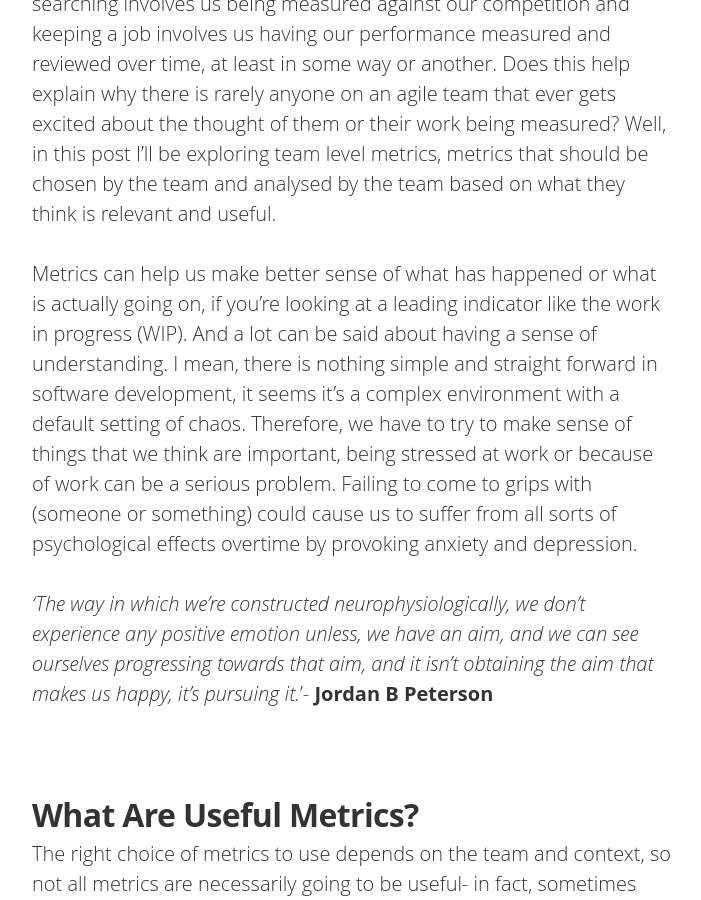
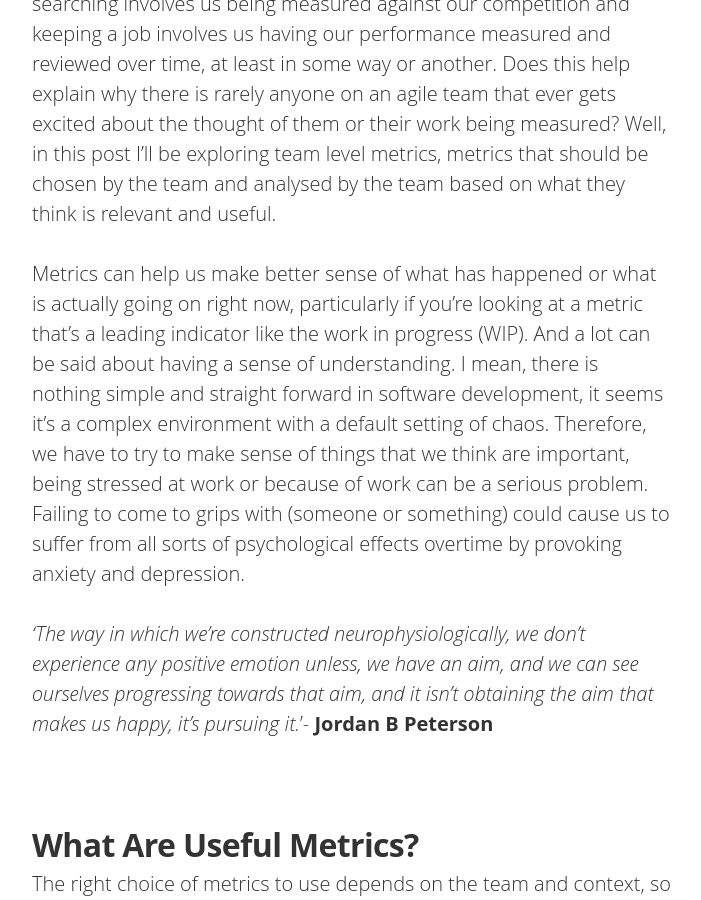
Before and after one commit to IamJackReed/JackReed, a Jekyll site: the page built from _posts/2018-02-27-defining-agile-team-metrics.md, in a window 1280 px wide and 900 px high, scrolled down 2561 px. Shown: the whole window, without its empty margins (288-989 px from the left). Built offline with Jekyll 4.4.1, drawn with Linux system fonts in a browser that asks for light colours; nearby versions of some CDN libraries; some web fonts are replaced; comment, search, counter and statistics services are not loaded.

Commit message:
Update 2018-02-27-defining-agile-team-metrics.md

```diff
--- a/_posts/2018-02-27-defining-agile-team-metrics.md
+++ b/_posts/2018-02-27-defining-agile-team-metrics.md
@@ -28,7 +28,7 @@ For a software company that has teams with the odd certified ScrumMaster, Produc
 The thought of being watched by someone or measured in some way, I think, it's safe to say that a certain amount fear, or at least the feeling of slight apprehension can be found in all of us. Perhaps this derives from our childhood when our parents or primary care givers first start looking over us, observing us and our behaviour and teaching us right from wrong. As children in school we are measured by our grades, job searching involves us being measured against our competition and keeping a job involves us having our performance measured and reviewed over time, at least in some way or another. Does this help explain why there is rarely anyone on an agile team that ever gets excited about the thought of them or their work being measured? Well, in this post I'll be exploring team level metrics, metrics that should be chosen by the team and analysed by the team based on what they think is relevant and useful.
 
 <span style="color:#00000; font-family: 'open sans'; font-size: 1em; font-size: 20px; font-weight: 200; hyphens: none;">
-Metrics can help us make better sense of what has happened or what is actually going on, if you're looking at a leading indicator like the work in progress (WIP). And a lot can be said about having a sense of understanding. I mean, there is nothing simple and straight forward in software development, it seems it's a complex environment with a default setting of chaos. Therefore, we have to try to make sense of things that we think are important, being stressed at work or because of work can be a serious problem. Failing to come to grips with (someone or something) could cause us to suffer from all sorts of psychological effects overtime by provoking anxiety and depression.
+Metrics can help us make better sense of what has happened or what is actually going on right now, particularly if you're looking at a metric that's a leading indicator like the work in progress (WIP). And a lot can be said about having a sense of understanding. I mean, there is nothing simple and straight forward in software development, it seems it's a complex environment with a default setting of chaos. Therefore, we have to try to make sense of things that we think are important, being stressed at work or because of work can be a serious problem. Failing to come to grips with (someone or something) could cause us to suffer from all sorts of psychological effects overtime by provoking anxiety and depression.
 
 <span style="color:#00000; font-family: 'open sans'; font-size: 1em; font-size: 20px; font-weight: 200; hyphens: none;">
 _'The way in which we're constructed neurophysiologically, we don't experience any positive emotion unless, we have an aim, and we can see ourselves progressing towards that aim, and it isn't obtaining the aim that makes us happy, it's pursuing it._'- **Jordan B Peterson**
```
